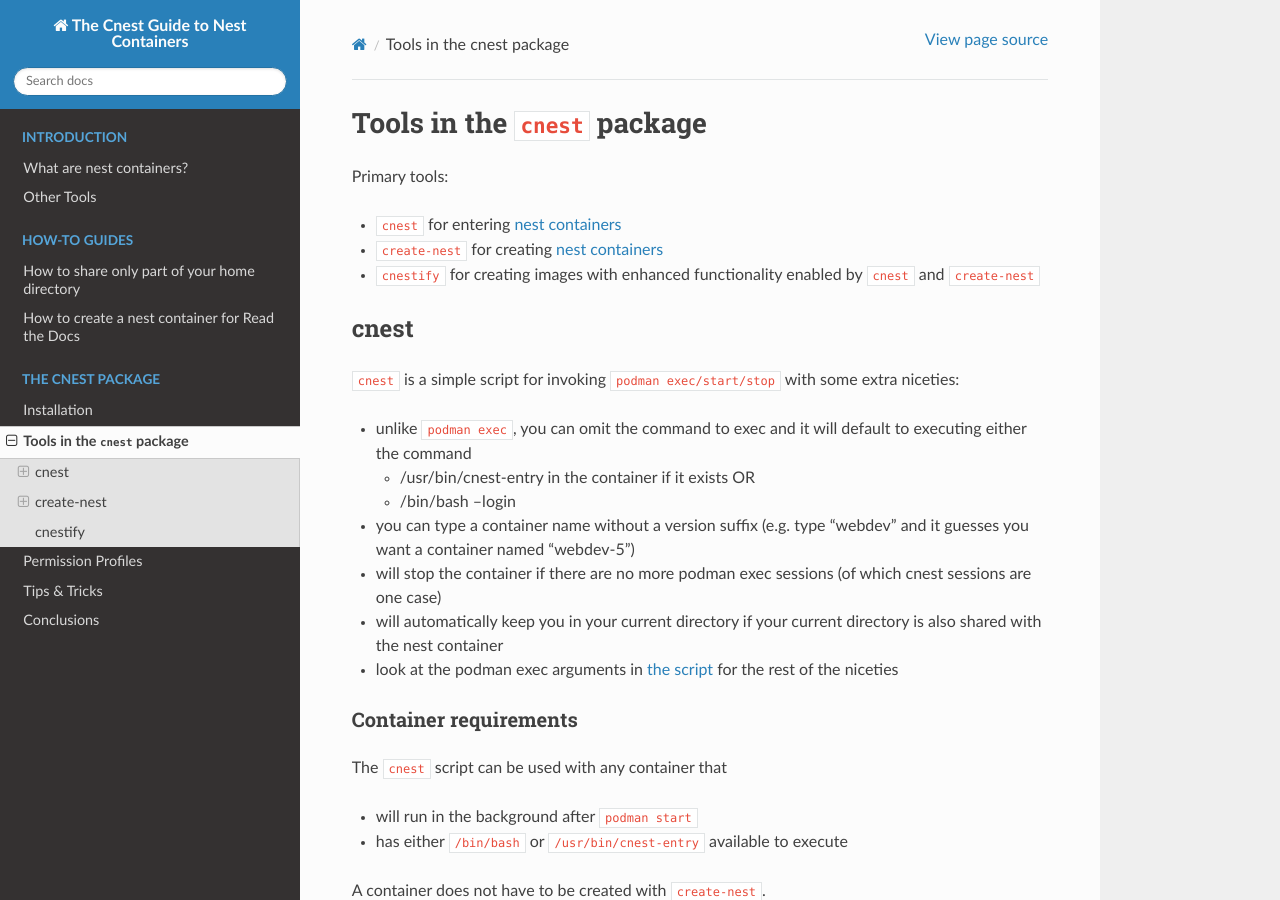
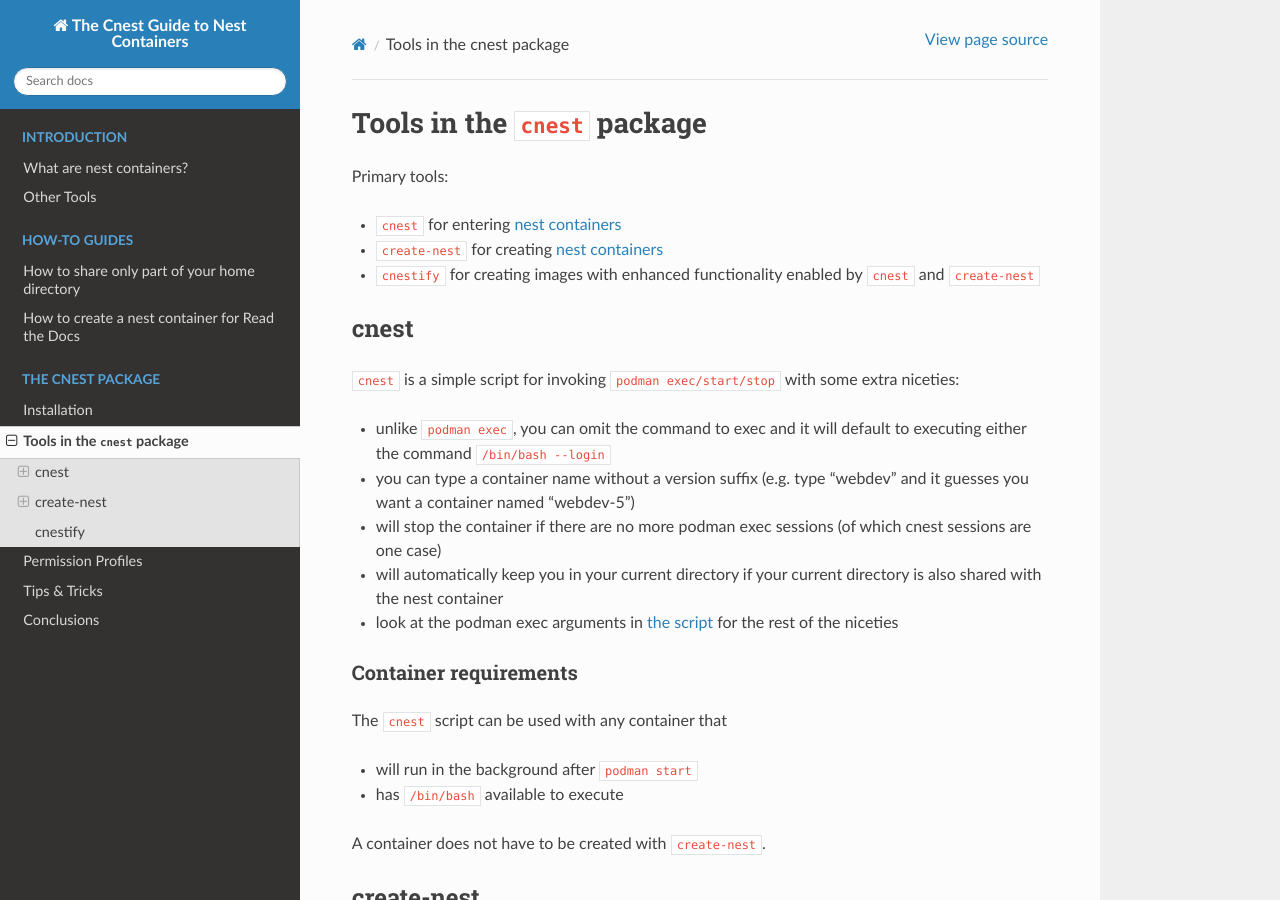
Before and after one commit to castedo/cnest, a Sphinx documentation site: the page built from docs/cnest-tools.md, in a window 1280 px wide and 900 px high. Built offline with Sphinx 7.4.7 and the Read the Docs theme 2.0.0, drawn with Linux system fonts in a browser that asks for light colours.

Commit message:
remove obsolete cnest-entry feature

```diff
--- a/docs/cnest-tools.md
+++ b/docs/cnest-tools.md
@@ -16,9 +16,7 @@
 `podman exec/start/stop` with some extra niceties:
 
 * unlike `podman exec`, you can omit the command to exec and it will default to
-  executing either the command
-  * /usr/bin/cnest-entry in the container if it exists OR
-  * /bin/bash --login
+  executing either the command `/bin/bash --login`
 * you can type a container name without a version suffix (e.g. type "webdev"
   and it guesses you want a container named "webdev-5")
 * will stop the container if there are no more podman exec sessions (of which
@@ -35,7 +33,7 @@
 The `cnest` script can be used with any container that
 
 * will run in the background after `podman start`
-* has either `/bin/bash` or `/usr/bin/cnest-entry` available to execute
+* has `/bin/bash` available to execute
 
 A container does not have to be created with `create-nest`.
 
```
Also changed, not shown: 2 other files.
